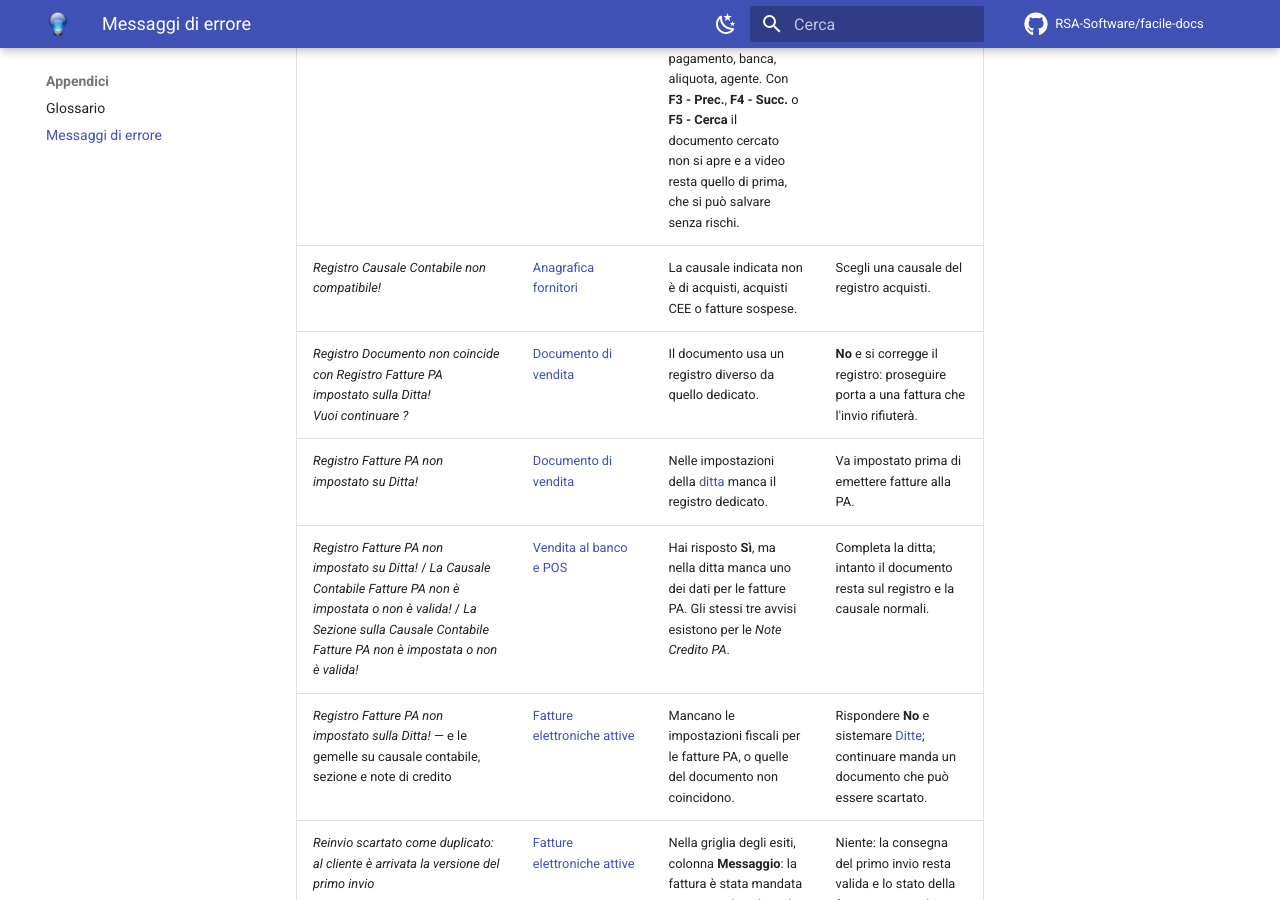
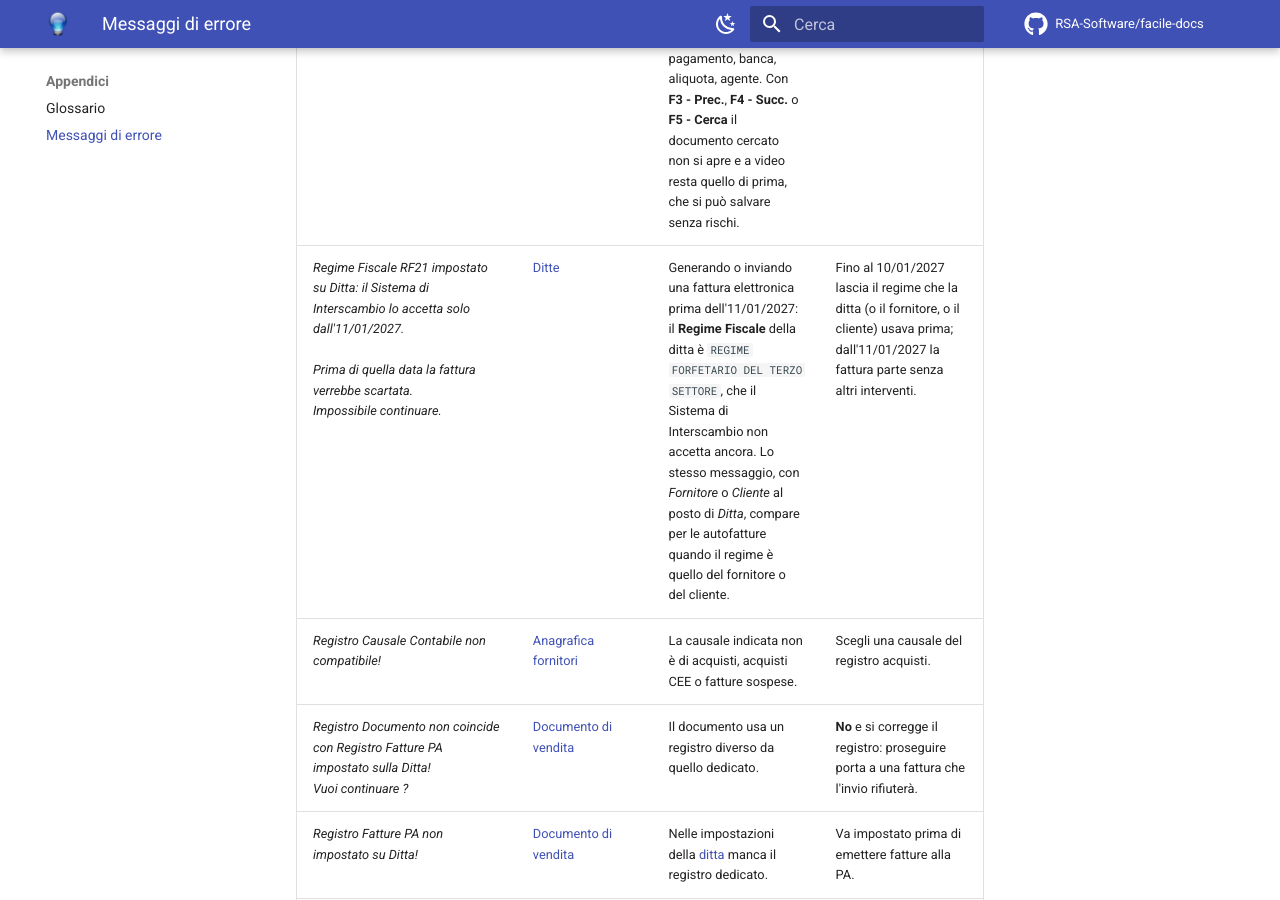
Before and after one commit to RSA-Software/facile-docs, an MkDocs documentation site: the page built from docs/appendici/messaggi-errore.md, in a window 1280 px wide and 900 px high, scrolled down 126101 px. Built offline with MkDocs 1.6.1 and Material for MkDocs 9.7.7, drawn with Linux system fonts in a browser that asks for light colours; comment, search, counter and statistics services are not loaded; some of the changed text lies outside the part shown.

Commit message:
Ditte, clienti, fornitori: regime fiscale RF21 dall'11/01/2027 e nuove descrizioni dei regimi
Co-Authored-By: Claude Fable 5.2 <noreply@anthropic.com>

```diff
--- a/docs/appendici/messaggi-errore.md
+++ b/docs/appendici/messaggi-errore.md
@@ -1104,6 +1104,7 @@ Aggiornato al 2026-11-25 — **1247 messaggi**.
 | *Record cancellato da un altro processo* | [Documento di vendita](../moduli/vendite/documento-di-vendita.md) | Il documento è stato eliminato da un'altra postazione mentre era aperto a video. | Il comando non prosegue: la maschera passa al documento successivo, o si chiude se era aperta su quel solo documento. |
 | *Record di un archivio relazionato non trovato!* | [Anagrafica fornitori](../moduli/anagrafiche/anagrafica-fornitori.md) | Il fornitore richiama un pagamento, una banca o un'altra tabella che non esiste più. | Segnala l'anomalia all'assistenza: manca un record in una tabella di base. |
 | *Record di un archivio relazionato non trovato!* | [Documento di vendita](../moduli/vendite/documento-di-vendita.md) | Manca una tabella collegata — pagamento, banca, aliquota, agente. Con **F3 - Prec.**, **F4 - Succ.** o **F5 - Cerca** il documento cercato non si apre e a video resta quello di prima, che si può salvare senza rischi. | Va ripristinata la voce mancante. |
+| *Regime Fiscale RF21 impostato su Ditta: il Sistema di Interscambio lo accetta solo dall'11/01/2027.<br><br>Prima di quella data la fattura verrebbe scartata.<br>Impossibile continuare.* | [Ditte](../moduli/anagrafiche/ditte.md) | Generando o inviando una fattura elettronica prima dell'11/01/2027: il **Regime Fiscale** della ditta è `REGIME FORFETARIO DEL TERZO SETTORE`, che il Sistema di Interscambio non accetta ancora. Lo stesso messaggio, con *Fornitore* o *Cliente* al posto di *Ditta*, compare per le autofatture quando il regime è quello del fornitore o del cliente. | Fino al 10/01/2027 lascia il regime che la ditta (o il fornitore, o il cliente) usava prima; dall'11/01/2027 la fattura parte senza altri interventi. |
 | *Registro Causale Contabile non compatibile!* | [Anagrafica fornitori](../moduli/anagrafiche/anagrafica-fornitori.md) | La causale indicata non è di acquisti, acquisti CEE o fatture sospese. | Scegli una causale del registro acquisti. |
 | *Registro Documento non coincide con Registro Fatture PA impostato sulla Ditta!<br>Vuoi continuare ?* | [Documento di vendita](../moduli/vendite/documento-di-vendita.md) | Il documento usa un registro diverso da quello dedicato. | **No** e si corregge il registro: proseguire porta a una fattura che l'invio rifiuterà. |
 | *Registro Fatture PA non impostato su Ditta!* | [Documento di vendita](../moduli/vendite/documento-di-vendita.md) | Nelle impostazioni della [ditta](../moduli/anagrafiche/ditte.md) manca il registro dedicato. | Va impostato prima di emettere fatture alla PA. |
```
Also changed, not shown: other parts of docs/appendici/messaggi-errore.md (+1 -1 lines), docs/moduli/anagrafiche/anagrafica-clienti.md (+1 -1 lines), docs/moduli/anagrafiche/anagrafica-fornitori.md (+1 -1 lines), docs/moduli/anagrafiche/ditte.md (+2 -1 lines).
